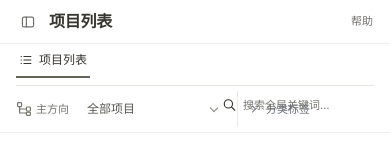
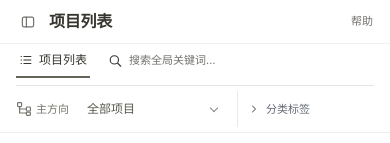
Before and after one commit to ShirlyJia/ShirlyJia.github.io, a plain HTML site: page topic-workbench/index.html in a window 390 px wide. Shown: the top 143 px of the page. Drawn offline with Linux system fonts and the light colour scheme; no server answers.

Commit message:
Keep global search input visible on narrow screens

```diff
--- a/topic-workbench/global-search.css
+++ b/topic-workbench/global-search.css
@@ -5,6 +5,6 @@
 .global-search-result[aria-selected=true],.global-search-result:focus-visible{background:#f3f5f8;outline:none}
 .global-search-result strong{font-size:13px;font-weight:600;overflow-wrap:anywhere}.global-search-result small{font-size:10px;color:#8f959e}.global-search-result>span{font-size:12px;color:#666b73;display:-webkit-box;-webkit-line-clamp:2;-webkit-box-orient:vertical;overflow:hidden;overflow-wrap:anywhere}
 .global-search-result mark{background:#fff0c2;color:inherit;padding:0 1px;border-radius:2px}
-@media(max-width:760px){.global-search-results{position:fixed;left:16px;right:16px;top:90px;width:auto;max-height:65vh}.global-search-result{padding:12px 9px}.global-search-result strong{font-size:14px}}
+@media(max-width:760px){.app-shell>.database-toolbar{display:flex}.database-toolbar .search-wrap{width:auto;min-width:90px;flex:1;margin-left:auto}.database-toolbar .new-project{flex:none}.global-search-results{max-height:60vh}.global-search-result{padding:12px 9px}.global-search-result strong{font-size:14px}}
 
 .global-search-notice{display:block;margin-top:5px;color:#a37847}
--- a/topic-workbench/index.html
+++ b/topic-workbench/index.html
@@ -29,7 +29,7 @@
   <link rel="stylesheet" href="workspace-header.css?v=20261112">
   <link rel="stylesheet" href="project-lifecycle.css?v=20261113-frozen-style">
   <link rel="stylesheet" href="viewer-mode.css?v=20261117">
-  <link rel="stylesheet" href="global-search.css?v=20261117">
+  <link rel="stylesheet" href="global-search.css?v=20261117-mobile">
 </head>
 <body>
   <a class="sr-only skip-link" href="#viewport">跳到画板</a>
```
